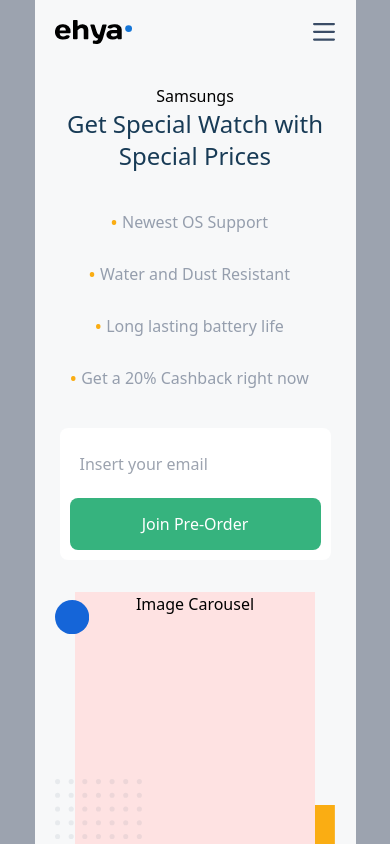
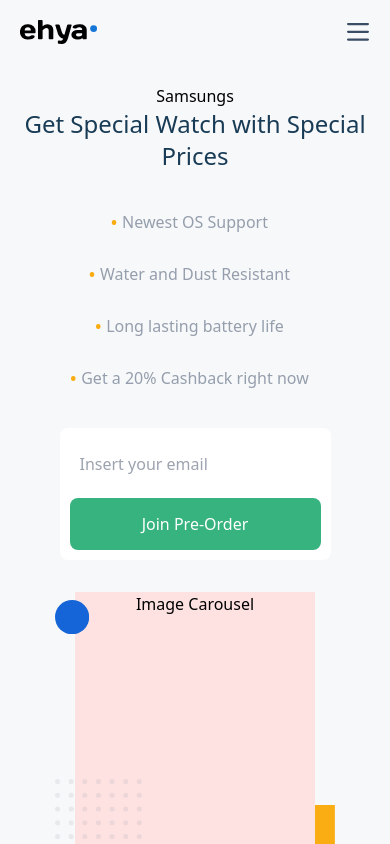
Before and after one commit to jonassarcilla/shoplive, a Next.js app: page / in a window 390 px wide. Shown: the top 844 px of the page. Built offline with nearby package versions, Linux system fonts and the light colour scheme.

Commit message:
Fix responsive

```diff
--- a/tailwind.config.js
+++ b/tailwind.config.js
@@ -48,40 +48,40 @@
         '11/12': '91.666667%',
         '8rem': '8rem'
       },
-      maxWidth: {
-        'smartphone': '480px', //Smartphones
-        'ipads': '1024px', //Ipads
-      },
-      screens: {
-        'mq-smartphone-pl': {'min-device-width': '320px', 'max-device-width': '480px'}, //Smartphones (portrait and landscape)
-        'mq-smartphone-l': { 'min': '321px', 'orientation': 'landscape' }, //Smartphones (landscape)
-        'mq-smartphone-p': {'max': '320px', 'orientation': 'portrait'}, //Smartphones (portrait)
-        'mq-ipads': {'min-device-width': '768px', 'max-device-width': '1024px'}, //iPads (portrait and landscape)
-        'mq-ipads-l': {'min-device-width': '768px', 'max-device-width': '1024px', 'orientation': 'landscape'}, //iPads (landscape)
-        'mq-ipads-p': {'min-device-width': '768px', 'max-device-width': '1024px', 'orientation': 'portrait'}, //iPads (portrait)
-        'mq-ipad3-l': {'min-device-width': '768px', 'max-device-width': '1024px', 'orientation': 'landscape', '-webkit-min-device-pixel-ratio': '2'}, //iPad 3 Landscape
-        'mq-ipad3-p': {'min-device-width': '768px', 'max-device-width': '1024px', 'orientation': 'portrait', '-webkit-min-device-pixel-ratio': '2'}, //iPad 3 Portrait
-        'mq-laptop/desktop': {'min-width': '1224px'}, //Laptops and Desktops
-        'mq-larger': {'min-width': '1824px'}, //Larger screens
-        'mq-iphone4-l': { raw: "only screen and (min-device-width : 320px) and (max-device-width : 480px) and (orientation : landscape) and (-webkit-min-device-pixel-ratio : 2)" }, //iPhone 4 Landscape
-        'mq-iphone4-p': { raw: "only screen and (min-device-width : 320px) and (max-device-width : 480px) and (orientation : portrait) and (-webkit-min-device-pixel-ratio : 2)"}, //iPhone 4 Portrait
-        'mq-iphone5-l': { raw: "only screen and (min-device-width: 320px) and (max-device-height: 568px) and (orientation : landscape) and (-webkit-device-pixel-ratio: 2)"}, //iPhone 5 Landscape
-        'mq-iphone5-p': { raw: "only screen and (min-device-width: 320px) and (max-device-height: 568px) and (orientation : portrait) and (-webkit-device-pixel-ratio: 2)"}, //iPhone 5 Portrait
-        'mq-iphone678-l': { raw: "only screen and (min-device-width: 375px) and (max-device-height: 667px) and (orientation : landscape) and (-webkit-device-pixel-ratio: 2)"}, //iPhone 6,7,8 Landscape
-        'mq-iphone678-p': { raw: "only screen and (min-device-width: 375px) and (max-device-height: 667px) and (orientation : portrait) and (-webkit-device-pixel-ratio: 2)"}, //iPhone 6,7,8 Portrait
-        'mq-iphone678plus-l': { raw: "only screen and (min-device-width: 414px) and (max-device-height: 736px) and (orientation : landscape) and (-webkit-device-pixel-ratio: 2)"}, //iPhone 6+,7+,8+ Landscape
-        'mq-iphone678plus-p': { raw: "only screen and (min-device-width: 414px) and (max-device-height: 736px) and (orientation : portrait) and (-webkit-device-pixel-ratio: 2)"}, //iPhone 6+,7+,8+ Portrait
-        'mq-iphonex-l': { raw: "only screen and (min-device-width: 375px) and (max-device-height: 812px) and (orientation : landscape) and (-webkit-device-pixel-ratio: 3)"}, //iPhone X Landscape
-        'mq-iphonex-p': { raw: "only screen and (min-device-width: 375px) and (max-device-height: 812px) and (orientation : portrait) and (-webkit-device-pixel-ratio: 3)"}, //iPhone X Portrait
-        'mq-iphonexsmax/xr-l': { raw: "only screen and (min-device-width: 414px) and (max-device-height: 896px) and (orientation : landscape) and (-webkit-device-pixel-ratio: 3)"}, //iPhone XS Max, XR Landscape
-        'mq-iphonexsmax/xr-p': { raw: "only screen and (min-device-width: 414px) and (max-device-height: 896px) and (orientation : portrait) and (-webkit-device-pixel-ratio: 3)"}, //iPhone XS Max, XR Portrait
-        'mq-samsunggalaxys3-l': { raw: "only screen and (min-device-width: 320px) and (max-device-height: 640px) and (orientation : landscape) and (-webkit-device-pixel-ratio: 2)"}, //Samsung Galaxy S3 Landscape
-        'mq-samsunggalaxys3-p': { raw: "only screen and (min-device-width: 320px) and (max-device-height: 640px) and (orientation : portrait) and (-webkit-device-pixel-ratio: 2)"}, //Samsung Galaxy S3 Portrait
-        'mq-samsunggalaxys4-l': { raw: "only screen and (min-device-width: 320px) and (max-device-height: 640px) and (orientation : landscape) and (-webkit-device-pixel-ratio: 3)"}, //Samsung Galaxy S4 Landscape
-        'mq-samsunggalaxys4-p': { raw: "only screen and (min-device-width: 320px) and (max-device-height: 640px) and (orientation : portrait) and (-webkit-device-pixel-ratio: 3)"}, //Samsung Galaxy S4 Portrait,
-        'mq-samsunggalaxys5-l': { raw: "only screen and (min-device-width: 360px) and (max-device-height: 640px) and (orientation : landscape) and (-webkit-device-pixel-ratio: 3)"}, //Samsung Galaxy S5 Landscape
-        'mq-samsunggalaxys5-p': { raw: "only screen and (min-device-width: 360px) and (max-device-height: 640px) and (orientation : portrait) and (-webkit-device-pixel-ratio: 3)"}, //Samsung Galaxy S5 Portrait
-      },
+      // maxWidth: {
+      //   'smartphone': '480px', //Smartphones
+      //   'ipads': '1024px', //Ipads
+      // },
+      // screens: {
+      //   'mq-smartphone-pl': {'min-device-width': '320px', 'max-device-width': '480px'}, //Smartphones (portrait and landscape)
+      //   'mq-smartphone-l': { 'min': '321px', 'orientation': 'landscape' }, //Smartphones (landscape)
+      //   'mq-smartphone-p': {'max': '320px', 'orientation': 'portrait'}, //Smartphones (portrait)
+      //   'mq-ipads': {'min-device-width': '768px', 'max-device-width': '1024px'}, //iPads (portrait and landscape)
+      //   'mq-ipads-l': {'min-device-width': '768px', 'max-device-width': '1024px', 'orientation': 'landscape'}, //iPads (landscape)
+      //   'mq-ipads-p': {'min-device-width': '768px', 'max-device-width': '1024px', 'orientation': 'portrait'}, //iPads (portrait)
+      //   'mq-ipad3-l': {'min-device-width': '768px', 'max-device-width': '1024px', 'orientation': 'landscape', '-webkit-min-device-pixel-ratio': '2'}, //iPad 3 Landscape
+      //   'mq-ipad3-p': {'min-device-width': '768px', 'max-device-width': '1024px', 'orientation': 'portrait', '-webkit-min-device-pixel-ratio': '2'}, //iPad 3 Portrait
+      //   'mq-laptop/desktop': {'min-width': '1224px'}, //Laptops and Desktops
+      //   'mq-larger': {'min-width': '1824px'}, //Larger screens
+      //   'mq-iphone4-l': { raw: "only screen and (min-device-width : 320px) and (max-device-width : 480px) and (orientation : landscape) and (-webkit-min-device-pixel-ratio : 2)" }, //iPhone 4 Landscape
+      //   'mq-iphone4-p': { raw: "only screen and (min-device-width : 320px) and (max-device-width : 480px) and (orientation : portrait) and (-webkit-min-device-pixel-ratio : 2)"}, //iPhone 4 Portrait
+      //   'mq-iphone5-l': { raw: "only screen and (min-device-width: 320px) and (max-device-height: 568px) and (orientation : landscape) and (-webkit-device-pixel-ratio: 2)"}, //iPhone 5 Landscape
+      //   'mq-iphone5-p': { raw: "only screen and (min-device-width: 320px) and (max-device-height: 568px) and (orientation : portrait) and (-webkit-device-pixel-ratio: 2)"}, //iPhone 5 Portrait
+      //   'mq-iphone678-l': { raw: "only screen and (min-device-width: 375px) and (max-device-height: 667px) and (orientation : landscape) and (-webkit-device-pixel-ratio: 2)"}, //iPhone 6,7,8 Landscape
+      //   'mq-iphone678-p': { raw: "only screen and (min-device-width: 375px) and (max-device-height: 667px) and (orientation : portrait) and (-webkit-device-pixel-ratio: 2)"}, //iPhone 6,7,8 Portrait
+      //   'mq-iphone678plus-l': { raw: "only screen and (min-device-width: 414px) and (max-device-height: 736px) and (orientation : landscape) and (-webkit-device-pixel-ratio: 2)"}, //iPhone 6+,7+,8+ Landscape
+      //   'mq-iphone678plus-p': { raw: "only screen and (min-device-width: 414px) and (max-device-height: 736px) and (orientation : portrait) and (-webkit-device-pixel-ratio: 2)"}, //iPhone 6+,7+,8+ Portrait
+      //   'mq-iphonex-l': { raw: "only screen and (min-device-width: 375px) and (max-device-height: 812px) and (orientation : landscape) and (-webkit-device-pixel-ratio: 3)"}, //iPhone X Landscape
+      //   'mq-iphonex-p': { raw: "only screen and (min-device-width: 375px) and (max-device-height: 812px) and (orientation : portrait) and (-webkit-device-pixel-ratio: 3)"}, //iPhone X Portrait
+      //   'mq-iphonexsmax/xr-l': { raw: "only screen and (min-device-width: 414px) and (max-device-height: 896px) and (orientation : landscape) and (-webkit-device-pixel-ratio: 3)"}, //iPhone XS Max, XR Landscape
+      //   'mq-iphonexsmax/xr-p': { raw: "only screen and (min-device-width: 414px) and (max-device-height: 896px) and (orientation : portrait) and (-webkit-device-pixel-ratio: 3)"}, //iPhone XS Max, XR Portrait
+      //   'mq-samsunggalaxys3-l': { raw: "only screen and (min-device-width: 320px) and (max-device-height: 640px) and (orientation : landscape) and (-webkit-device-pixel-ratio: 2)"}, //Samsung Galaxy S3 Landscape
+      //   'mq-samsunggalaxys3-p': { raw: "only screen and (min-device-width: 320px) and (max-device-height: 640px) and (orientation : portrait) and (-webkit-device-pixel-ratio: 2)"}, //Samsung Galaxy S3 Portrait
+      //   'mq-samsunggalaxys4-l': { raw: "only screen and (min-device-width: 320px) and (max-device-height: 640px) and (orientation : landscape) and (-webkit-device-pixel-ratio: 3)"}, //Samsung Galaxy S4 Landscape
+      //   'mq-samsunggalaxys4-p': { raw: "only screen and (min-device-width: 320px) and (max-device-height: 640px) and (orientation : portrait) and (-webkit-device-pixel-ratio: 3)"}, //Samsung Galaxy S4 Portrait,
+      //   'mq-samsunggalaxys5-l': { raw: "only screen and (min-device-width: 360px) and (max-device-height: 640px) and (orientation : landscape) and (-webkit-device-pixel-ratio: 3)"}, //Samsung Galaxy S5 Landscape
+      //   'mq-samsunggalaxys5-p': { raw: "only screen and (min-device-width: 360px) and (max-device-height: 640px) and (orientation : portrait) and (-webkit-device-pixel-ratio: 3)"}, //Samsung Galaxy S5 Portrait
+      // },
       height: {
         '20vh': '20vh',
       }
```
